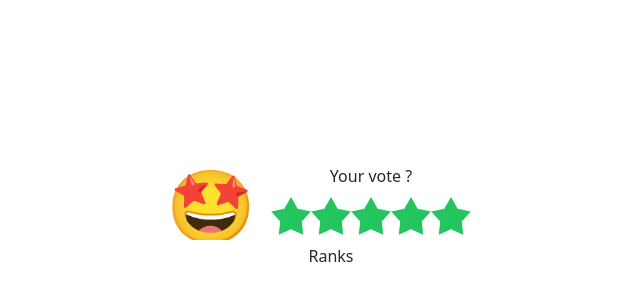
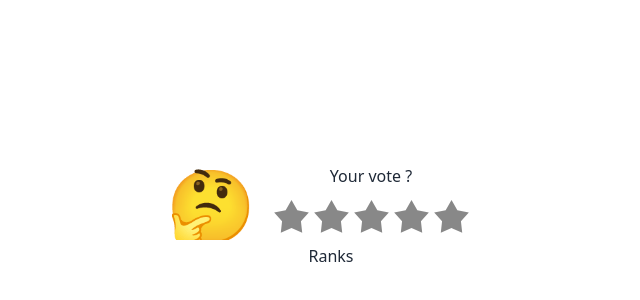
Before and after one commit to bambooom/rating-demo, a Nuxt app: page / in a window 1280 px wide. Shown: the part 186-486 px from the top of the page, without its empty margins (309-949 px from the left). Built offline with nearby package versions, Linux system fonts and the light colour scheme.

Commit message:
:lipstick: Adjust style for star and emoji when rating

```diff
--- a/assets/css/main.css
+++ b/assets/css/main.css
@@ -1,6 +1,14 @@
 @tailwind base;
 @tailwind components;
 @tailwind utilities;
+
+@layer base {
+  :root {
+    --color-muted: #888;
+    --color-active: #f97316;
+    --color-hover: #facc15;
+  }
+}
 
 html, body, #__nuxt {
   height: 100%;
@@ -20,3 +28,30 @@ html, body, #__nuxt {
   grid-template-rows: 2rem 3rem 1fr;
   grid-template-columns: 5rem 1fr;
 }
+
+.mask-star-2 {
+  mask-size: 87.5%;
+  transition: all 0.2s;
+}
+
+.rating :where(input) {
+  background-color: var(--color-muted);
+
+  &.active {
+    background-color: var(--color-active);
+    mask-size: 92.5%;
+
+    ~ input {
+      background-color: var(--color-active);
+      mask-size: 92.5%;
+    }
+  }
+
+  body &:hover {
+    background-color: var(--color-hover);
+
+    ~ input {
+      background-color: var(--color-hover);
+    }
+  }
+}
--- a/pages/index.vue
+++ b/pages/index.vue
@@ -1,9 +1,13 @@
 <script setup lang="ts">
-const emojis = ['🤩', '🥳', '😐', '🙁', '🙄', '🤬'];
+const emojis = ['🤔', '🤬', '👎', '😐', '👍', '🤩' ];
 const emojiWrapper = ref<HTMLDivElement>();
 const myRate = ref<number>(0);
-function onChange() {
-
+function onChange():void {
+  if (!emojiWrapper.value) return;
+  emojiWrapper.value.scrollTo({
+    top: myRate.value * emojiWrapper.value.clientHeight,
+    behavior: 'smooth',
+  })
 }
 </script>
 
@@ -17,13 +21,13 @@ function onChange() {
       :key="emoji"
     ) {{ emoji }}
   .text-center.leading-8 Your vote ?
-  .rating.justify-center.items-center(@change="onChange")
-    input.mask.mask-star-2.bg-green-500.w-10.h-10(
+  .rating.flex-row-reverse.justify-center.items-center(@change="onChange")
+    input.mask.mask-star-2.w-10.h-10(
       v-for="item in 5"
       type="radio"
       name="rating"
       :key="item"
-      :class="{active: item === myRate}"
+      :class="{active: 6 - item === myRate}"
       :value="6 - item"
       v-model="myRate"
     )
```
